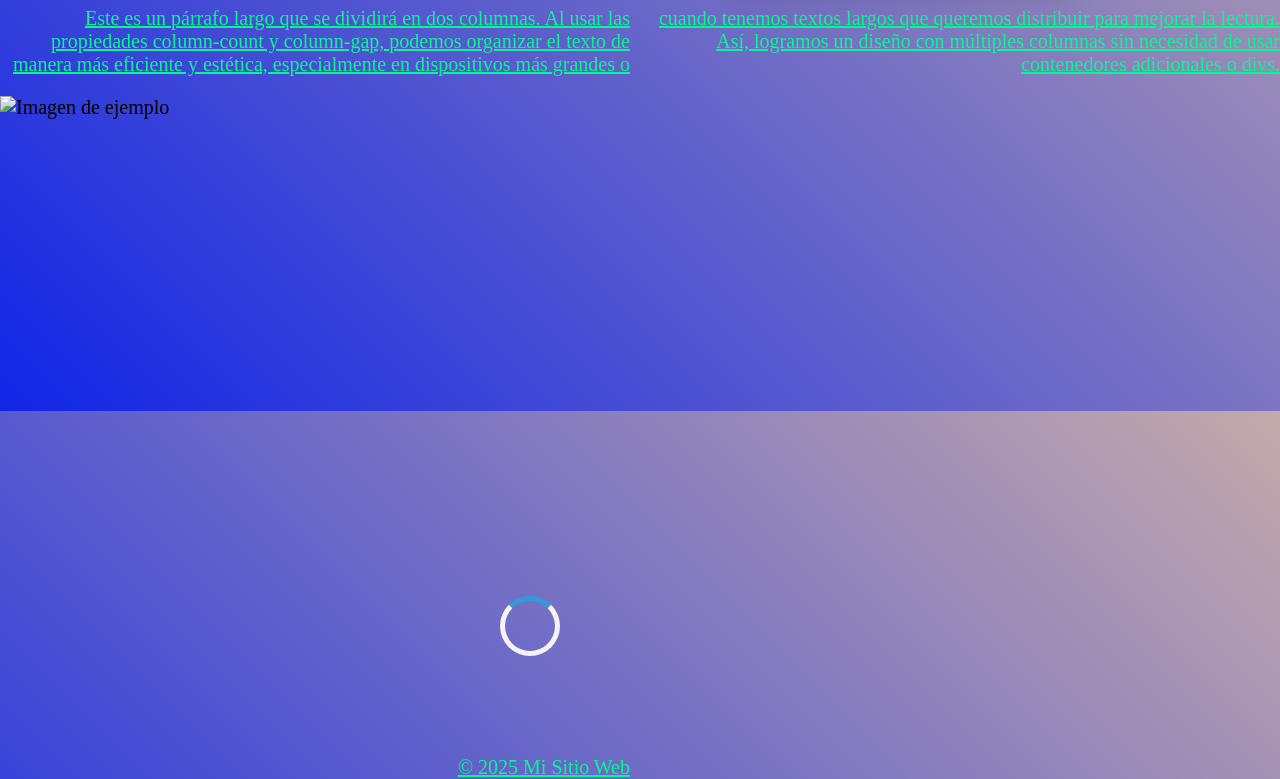
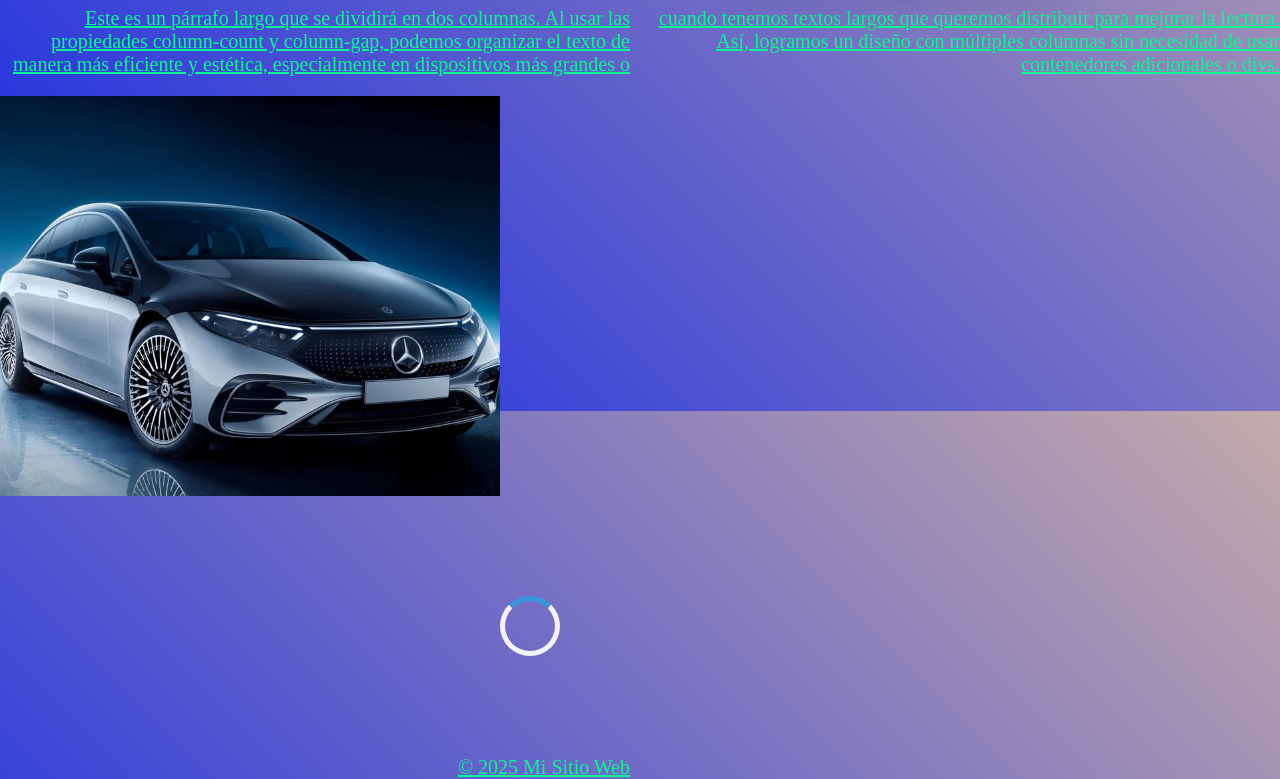
Before and after one commit to jonathanjd7/Practica1CSS, a plain HTML site: page index.html in a window 1280 px wide. Shown: the part 1289-2068 px from the top of the page. Drawn offline with Linux system fonts and the light colour scheme; a web font is replaced by a local one.

Commit message:
Update index.html

```diff
--- a/index.html
+++ b/index.html
@@ -87,7 +87,7 @@
     </p>
 
     <div class="imagen-container">
-      <img src="./imagenes/merce.jpg" alt="Imagen de ejemplo" class="imagen"/>
+      <img src="./merce.jpg" alt="Imagen de ejemplo" class="imagen"/>
       <div class="overlay"></div>
   </div>
   <div class="spinner">
```
